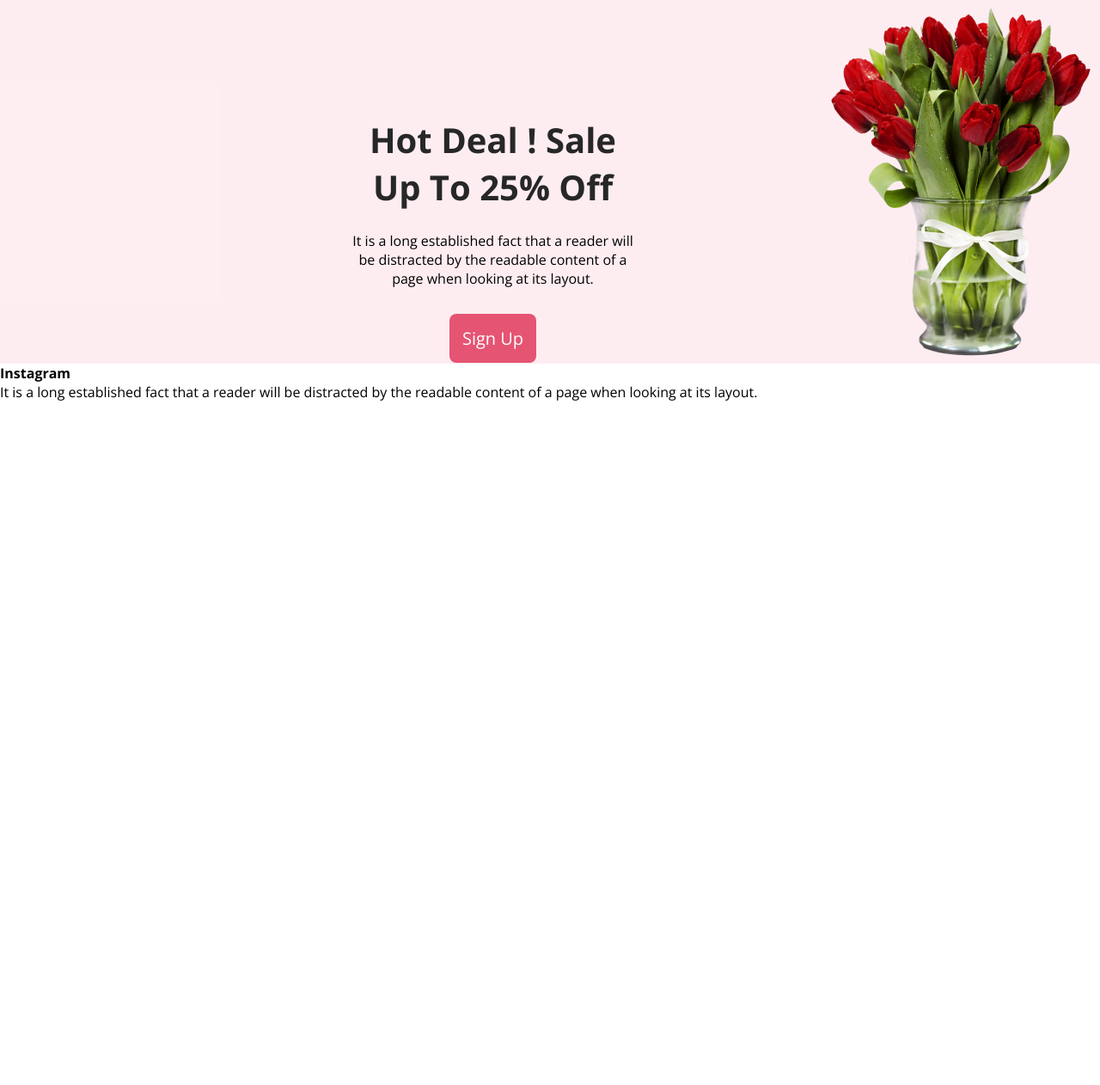
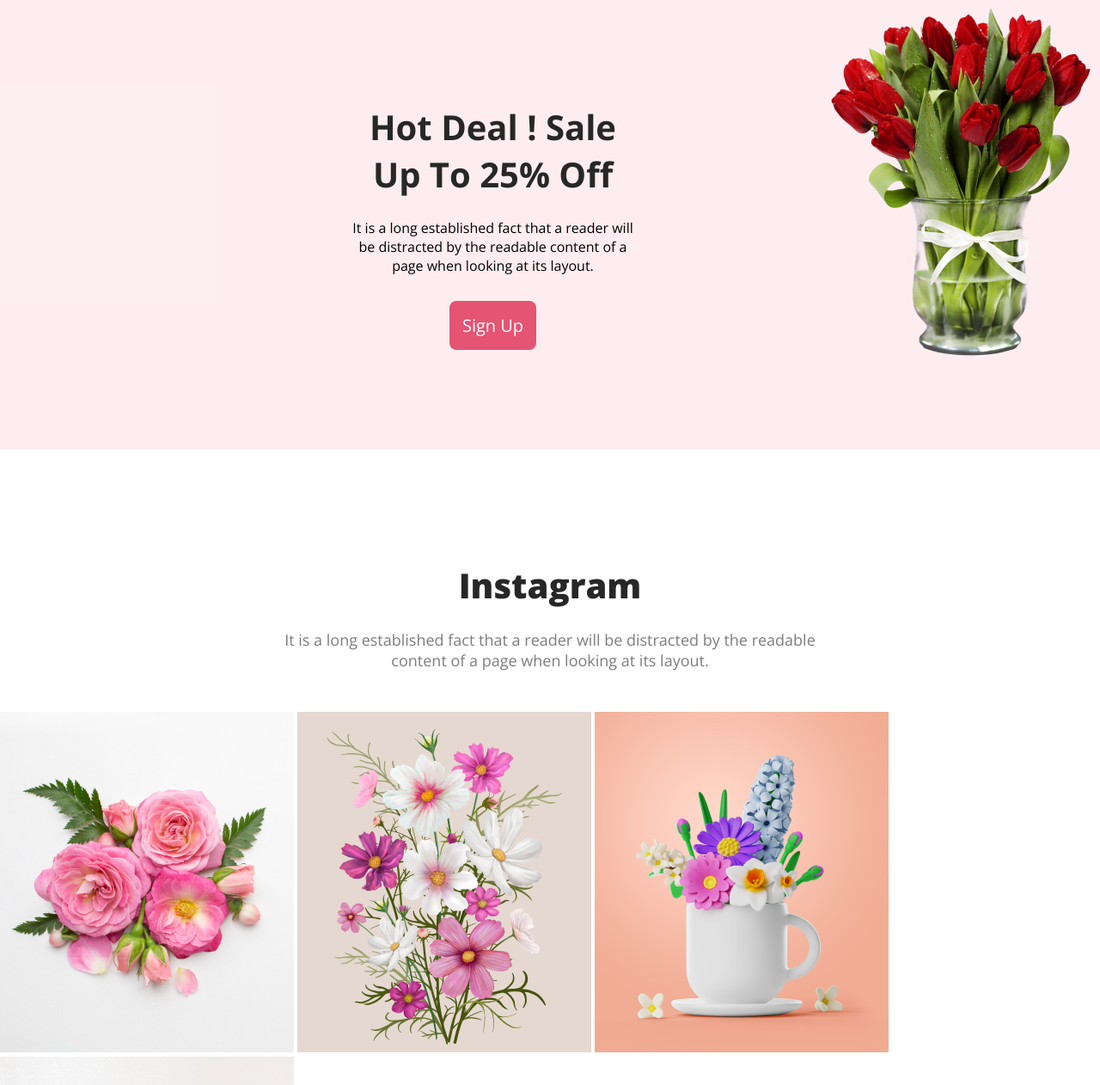
Before and after one commit to Rasibul/flower-shop, a plain HTML site: page index.html in a window 1280 px wide. Shown: the part 1172-2434 px from the top of the page at 86% size. Before the commit the page ends 1639 px from the top, so only its background shows below. Drawn offline with nearby package versions, Linux system fonts and the light colour scheme.

Commit message:
instagram section

```diff
--- a/index.html
+++ b/index.html
@@ -34,8 +34,16 @@
         <!-- Instagram Section -->
         <div class="insta">
             <div class="insta-content">
-                <h4>Instagram</h4>
-                <p>It is a long established fact that a reader will be distracted by the readable content of a page when looking at its layout.</p>
+                <h4 class="social-name">Instagram</h4>
+                <p  class="insta-tittle">It is a long established fact that a reader will be distracted by the readable <br> content of a page when looking at its layout.</p>
+            </div>
+            <div class="box">
+               <div class="box-image">
+                <img src="./image/Flower 01.png" alt="">
+                <img src="./image/Rectangle 4.png" alt="">
+                <img src="./image/Rectangle 5.png" alt="">
+                <img src="./image/Rectangle 6.png" alt="">
+               </div>
             </div>
         </div>
     </main>
--- a/style.css
+++ b/style.css
@@ -67,15 +67,48 @@
 
 
 }
-.hot-deal-content{
+
+.hot-deal-content {
     text-align: center;
-    margin-top: 230px;
+    margin-top: 100px;
     margin-left: 400px;
 }
-.deal-description{
+
+.deal-description {
     margin-bottom: 30px;
 }
 
-.hot-deal-flower{
+.hot-deal-flower {
     margin-top: 100px;
+    margin-bottom: 100px;
 }
+
+.insta {
+    margin-top: 130px;
+}
+
+.box {
+    display: flex;
+    justify-content: space-around;
+    align-items: center;
+
+}
+
+.social-name {
+    color: #272727;
+    text-align: center;
+    font-size: 40px;
+    font-weight: 800;
+    margin-bottom: 24px;
+
+}
+
+.insta-tittle {
+    color: rgba(39, 39, 39, 0.60);
+    text-align: center;
+    font-size: 18px;
+    margin-bottom: 48px;
+}
+.box-image{
+   gap: 24px;
+}
```
